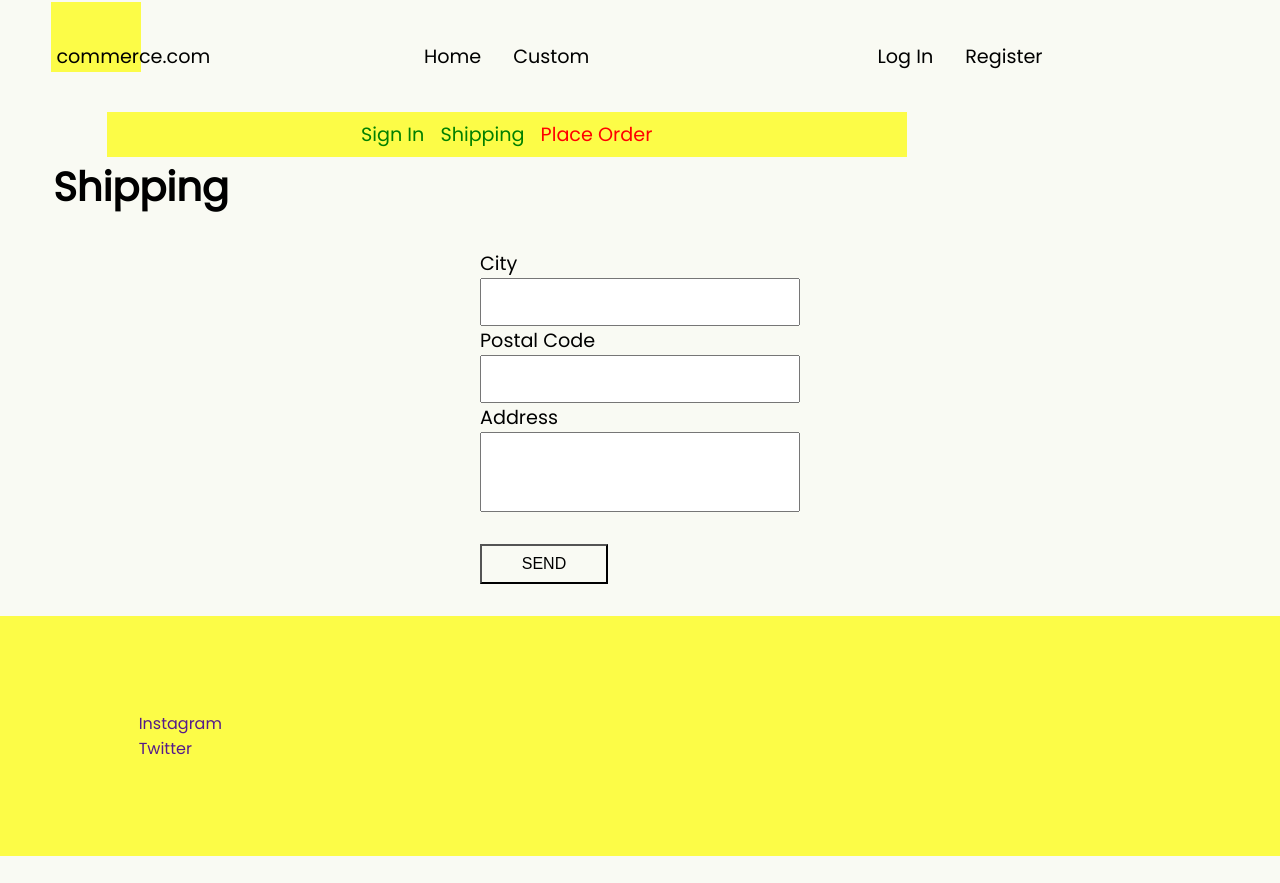
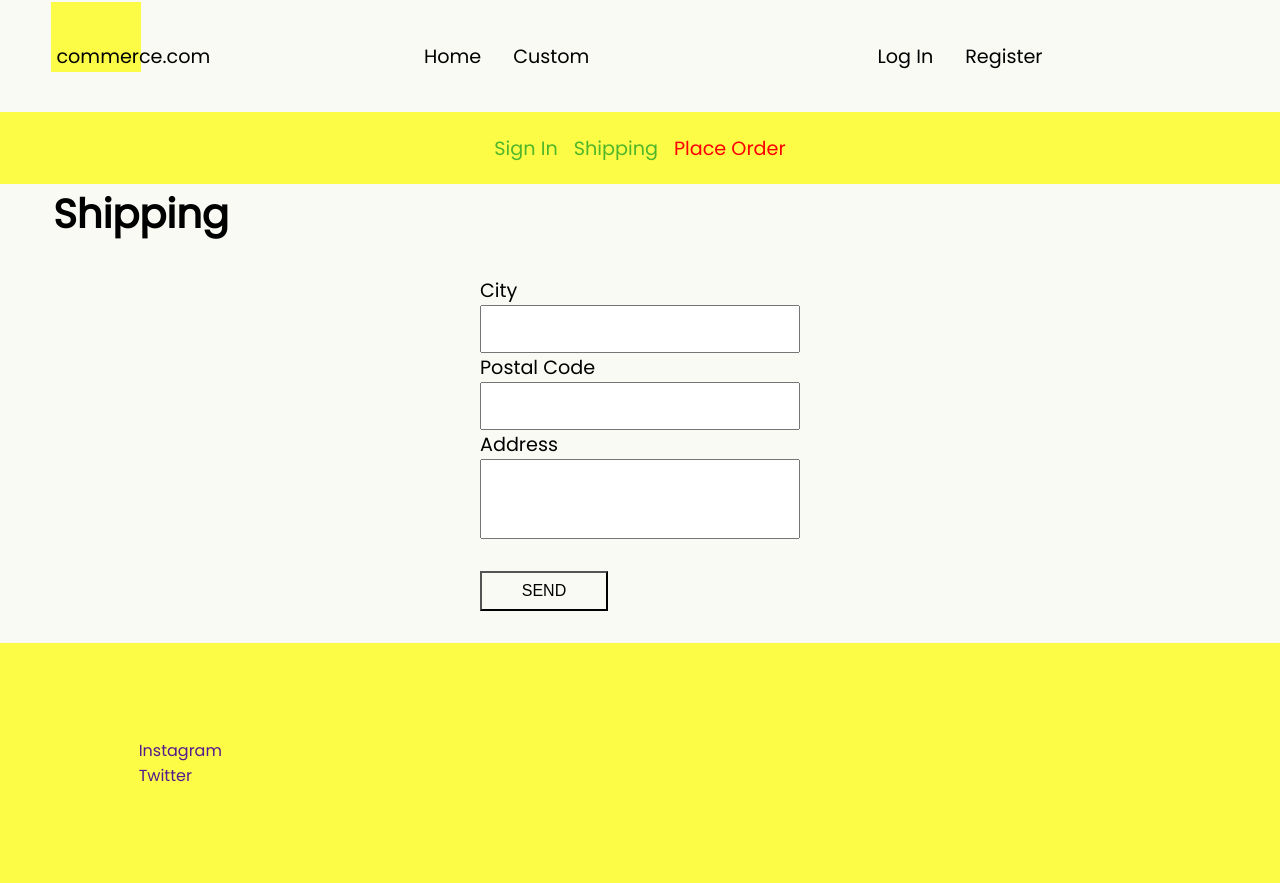
Before and after one commit to Mert18/Rsticker-client, a React (Create React App) app in the folder client/: page /shipping in a window 1280 px wide. Before the commit the page ends 856 px from the top, so only its background shows below. Built offline with nearby package versions, Linux system fonts and the light colour scheme.

Commit message:
checkout steps

```diff
--- a/client/src/styles/shipping.scss
+++ b/client/src/styles/shipping.scss
@@ -42,12 +42,13 @@
 }
 
 .checkoutsteps {
-  grid-column: 3 / 18;
+  grid-column: 1 / -1;
   background-color: $yellow;
   display: flex;
   justify-content: center;
   align-items: center;
   font-size: 1.2rem;
+  height: 9vh;
 }
 .step {
   height: 100%;
@@ -57,7 +58,7 @@
   padding: 0.5rem;
 }
 .active {
-  color: green;
+  color: rgb(81, 182, 41);
 }
 
 .disabled {
```
